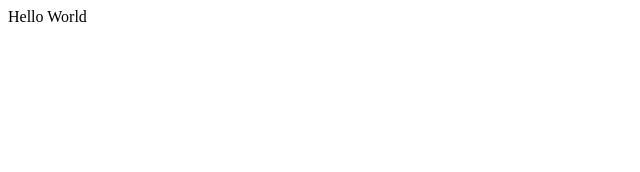
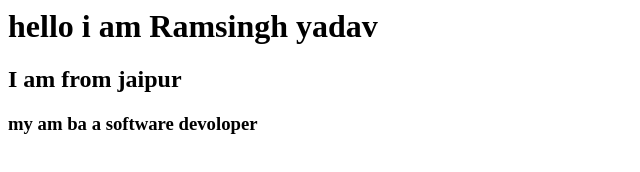
Before and after one commit to ramsinghhh/HTML, a plain HTML site: page index.html in a window 1280 px wide. Shown: the whole page, without its empty margins (0-640 px from the left). Drawn offline with Linux system fonts and the light colour scheme.

Commit message:
Add files via upload

```diff
--- a/index.html
+++ b/index.html
@@ -5,6 +5,9 @@
         </title>
     </head>
     <body>
-        Hello World
+      <h1>hello i am Ramsingh yadav</h1>
+      <h2> I am from jaipur</h2>
+      <h3> my am ba a software devoloper</h3>
+
     </body>
 </html>
```
